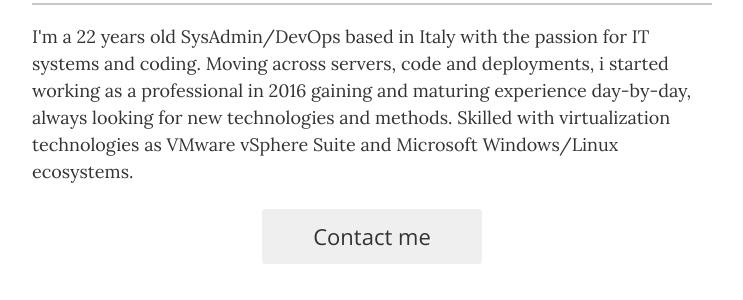
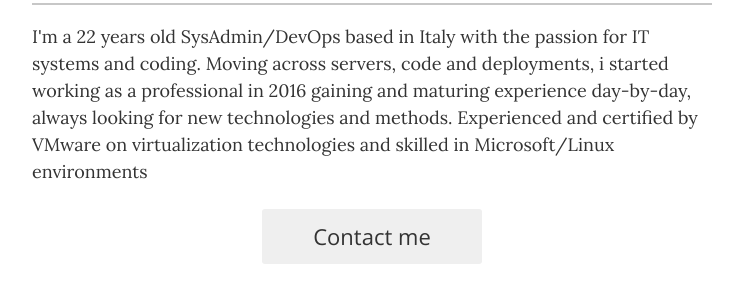
Before and after one commit to jglovier/resume-template, a Jekyll site: the page built from index.html, in a window 1280 px wide and 900 px high. Shown: the part 372-672 px from the top of the window, without its empty margins (268-1011 px from the left). Built offline with Jekyll 4.4.1, drawn with Linux system fonts in a browser that asks for light colours.

Commit message:
Updated infos

```diff
--- a/_config.yml
+++ b/_config.yml
@@ -15,8 +15,10 @@ resume_title:                   "SysAdmin/DevOps"
 resume_contact_email:
   "tupone.mattia@gmail.com"
 resume_header_contact_info: "Lanciano (CH), Italy | tupone.mattia@gmail.com"
-resume_header_intro: "<p>I'm a 22 years old SysAdmin/DevOps based in Italy with the passion for IT systems and coding. Moving across servers, code and deployments, i started working as a professional in 2016 gaining and maturing experience day-by-day, always looking for new technologies and methods.
-Skilled with virtualization technologies as VMware vSphere Suite and Microsoft Windows/Linux ecosystems.</p>"
+resume_header_intro: "<p>I'm a 22 years old SysAdmin/DevOps based in Italy with the passion for IT systems and coding.
+Moving across servers, code and deployments, i started working as a professional in 2016 gaining and maturing experience
+day-by-day, always looking for new technologies and methods. Experienced and certified by VMware on virtualization
+technologies and skilled in Microsoft/Linux environments</p>"
 
 # use "yes" to display the email contact button,
 # "no" to display an "I'm not looking for work" message,
```
